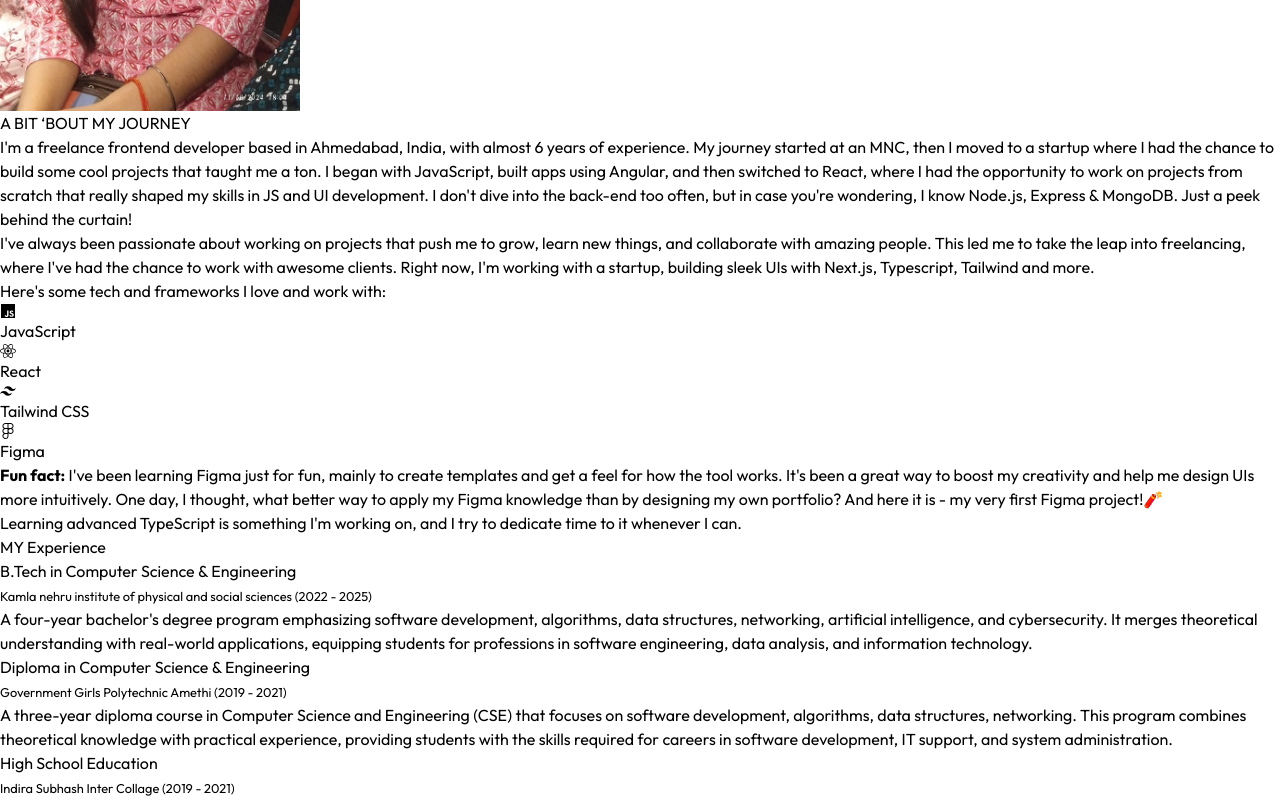
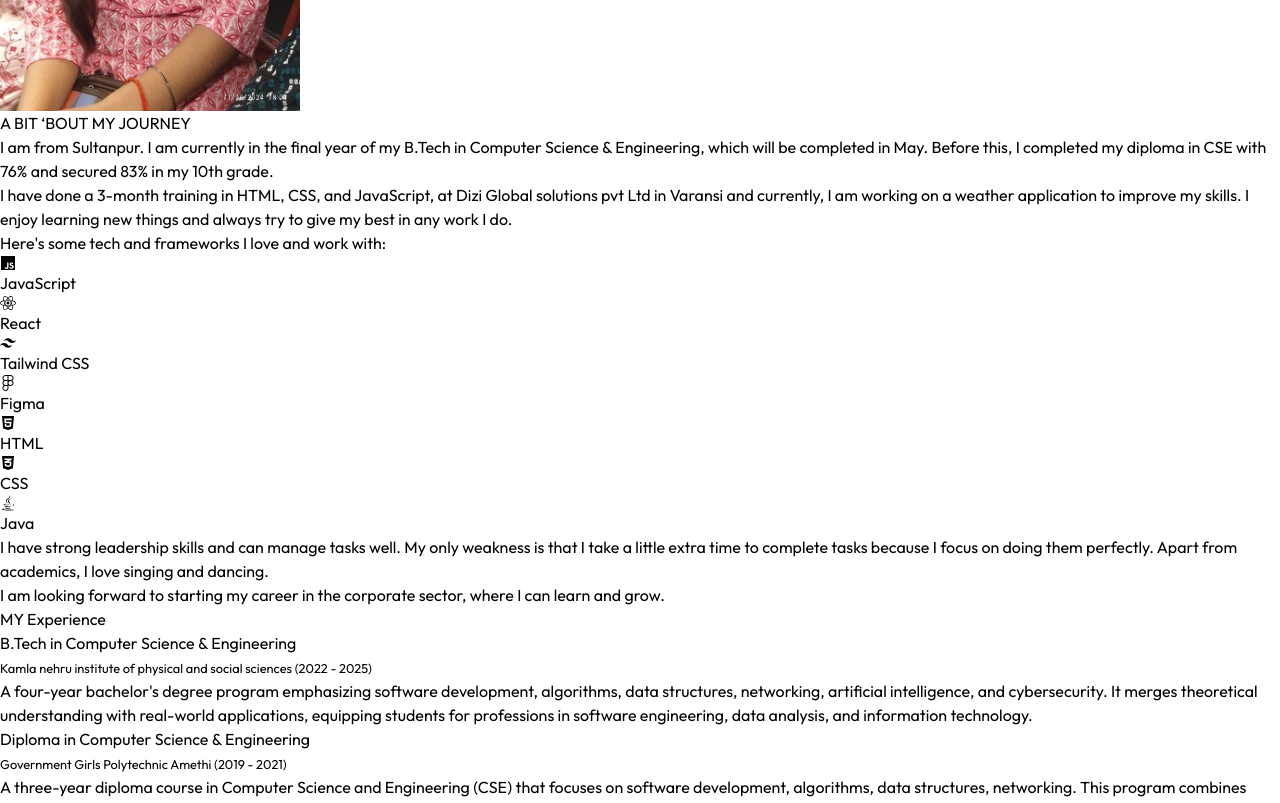
Before and after one commit to ajita-dubey/portfolio, a React (Vite) app: page / in a window 1280 px wide. Shown: the part 760-1563 px from the top of the page. Built offline with nearby package versions, Linux system fonts and the light colour scheme.

Commit message:
about.jsx changed

```diff
--- a/src/Aboutme.jsx
+++ b/src/Aboutme.jsx
@@ -4,7 +4,9 @@ import { FaReact } from "react-icons/fa";
 import { RiTailwindCssFill } from "react-icons/ri";
 import { FaFigma } from "react-icons/fa6";
 import { Element } from 'react-scroll';
-
+import { IoLogoHtml5 } from "react-icons/io";
+import { FaCss3Alt } from "react-icons/fa";
+import { FaJava } from "react-icons/fa";
 function Aboutme() {
   return (
     <Element name='about'>
@@ -12,9 +14,14 @@ function Aboutme() {
       <div className='flex justify-center items-center flex-col max-w-3xl py-24 px-4'>
         <h1 className='text-2xl font-semibold w-full text-center mb-4'>A BIT ‘BOUT MY JOURNEY </h1>
 
-        <p className='text-base font-light text-center'>I'm a freelance frontend developer based in Ahmedabad, India, with almost 6 years of experience. My journey started at an MNC, then I moved to a startup where I had the chance to build some cool projects that taught me a ton. I began with JavaScript, built apps using Angular, and then switched to React, where I had the opportunity to work on projects from scratch that really shaped my skills in JS and UI development. I don't dive into the back-end too often, but in case you're wondering, I know Node.js, Express & MongoDB. Just a peek behind the curtain!</p>
+        <p className='text-base font-light text-center'>I am from Sultanpur. I am currently in the final year of my B.Tech in
+          Computer Science & Engineering,
+           which will be completed in May. Before this,
+           I completed my diploma in CSE with 76% and secured 83% in my 10th grade.</p>
         <p className='text-base pt-4 font-light  text-center'>
-        I've always been passionate about working on projects that push me to grow, learn new things, and collaborate with amazing people. This led me to take the leap into freelancing, where I've had the chance to work with awesome clients. Right now, I'm working with a startup, building sleek UIs with Next.js, Typescript, Tailwind and more.
+        I have done a 3-month training in HTML, CSS, and JavaScript, at Dizi Global solutions pvt Ltd in Varansi and currently,
+         I am working on a weather application to improve my skills.
+        I enjoy learning new things and always try to give my best in any work I do.
         </p>
         <div className=' flex flex-col pt-4 text-justify w-full'>
           <p className='text-base   text-center font-semibold '>
@@ -37,12 +44,27 @@ function Aboutme() {
             <FaFigma />
             <span>Figma</span>
             </div>
+            <div className='flex items-center justify-center p-2 rounded border gap-x-3 w-fit '>
+            <IoLogoHtml5 />
+            <span>HTML</span>
+            </div>
+            <div className='flex items-center justify-center p-2 rounded border gap-x-3 w-fit '>
+            <FaCss3Alt />
+            <span>CSS</span>
+            </div>
+            <div className='flex items-center justify-center p-2 rounded border gap-x-3 w-fit '>
+            <FaJava />
+            <span>Java</span>
+            </div>
             <div>
-              <p className='text-base font-light text-center'><b>Fun fact:</b> I've been learning Figma just for fun, mainly to create templates and get a feel for how the tool works. It's been a great way to boost my creativity and help me design UIs more intuitively. One day, I thought, what better way to apply my Figma knowledge than by designing my own portfolio? And here it is - my very first Figma project!🧨</p>
+              <p className='text-base font-light text-center'>
+               I have strong leadership skills and can manage tasks well.
+               My only weakness is that I take a little extra time to complete tasks because I focus on doing them perfectly.
+              Apart from academics, I love singing and dancing.</p>
             </div>
             <div>
               <p className='text-base font-light'>
-              Learning advanced TypeScript is something I'm working on, and I try to dedicate time to it whenever I can.
+              I am looking forward to starting my career in the corporate sector, where I can learn and grow.
               </p>
             </div>
           </div>
```
